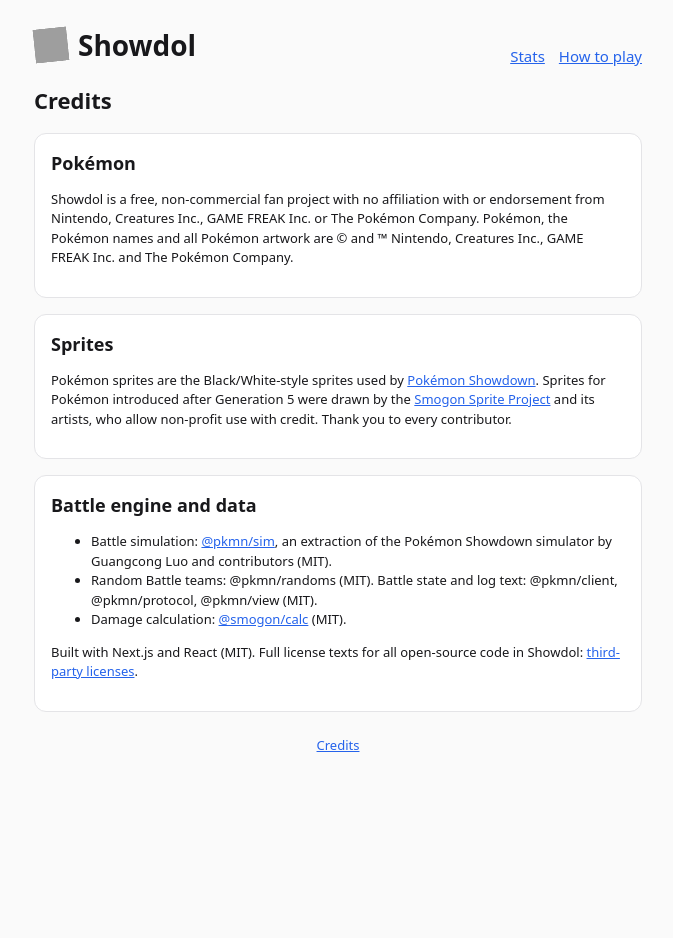
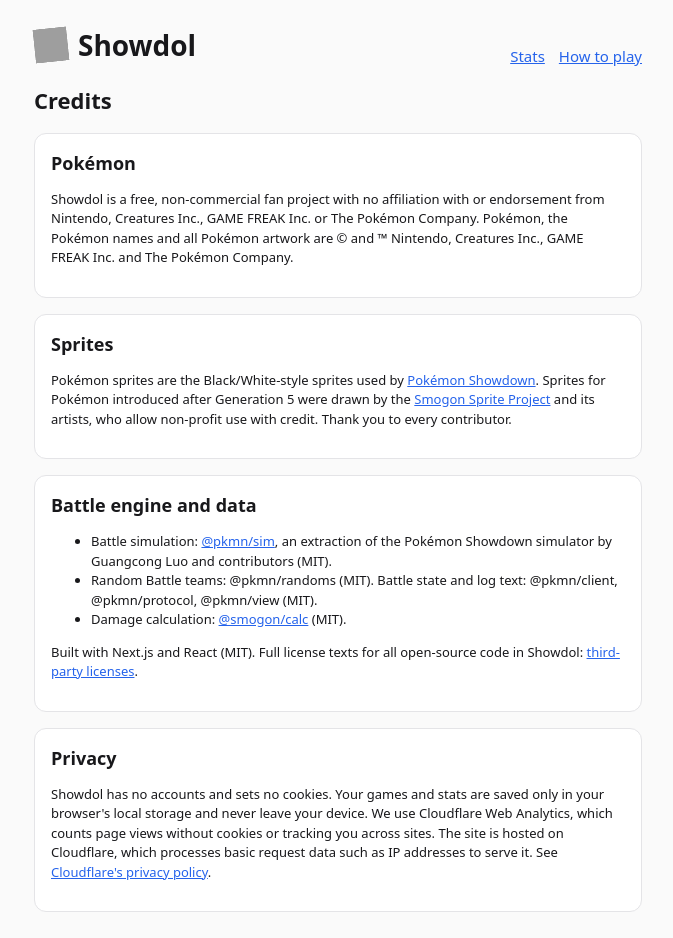
Before and after one commit to frankfiorante/Showdol, a Next.js app: page /credits in a window 1280 px wide. Shown: the top 938 px of the page, without its empty margins (302-975 px from the left). Before the commit the page ends 803 px from the top, so only its background shows below. Built offline with nearby package versions, Linux system fonts and the light colour scheme; grey boxes are pictures that could not be loaded.

Commit message:
Add a privacy note to the credits page

```diff
--- a/app/credits/page.tsx
+++ b/app/credits/page.tsx
@@ -48,6 +48,17 @@ export default function Credits() {
           <a href="/third-party-licenses.txt">third-party licenses</a>.
         </p>
       </section>
+
+      <section className="card" id="privacy">
+        <h2 className="card-title">Privacy</h2>
+        <p className="small">
+          Showdol has no accounts and sets no cookies. Your games and stats are saved only in your browser&apos;s
+          local storage and never leave your device. We use Cloudflare Web Analytics, which counts page views without
+          cookies or tracking you across sites. The site is hosted on Cloudflare, which processes basic request data
+          such as IP addresses to serve it. See{' '}
+          <a href="https://www.cloudflare.com/privacypolicy/" rel="noopener noreferrer">Cloudflare&apos;s privacy policy</a>.
+        </p>
+      </section>
       <Footer />
     </main>
   );
```
